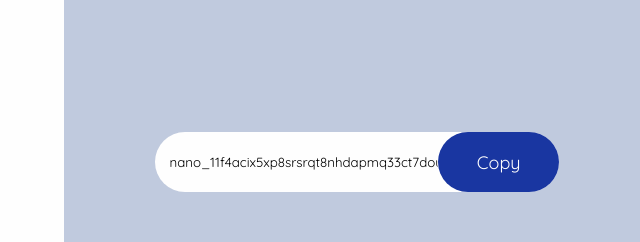
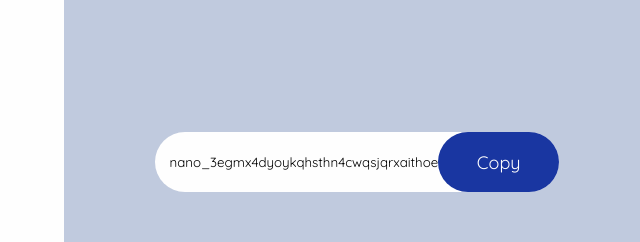
Before and after one commit to Gift-Jackson/Nano-Foundation, a plain HTML site: page index.html in a window 1280 px wide. Shown: the part 2320-2562 px from the top of the page, 0-640 px from the left. Drawn offline with Linux system fonts and the light colour scheme.

Commit message:
Update index.html

```diff
--- a/index.html
+++ b/index.html
@@ -114,7 +114,7 @@
             <div class="wrapper">
                 <div class="wrap">
                     <div class="input-control">
-                        <input type="text" id="address" value="nano_11f4acix5xp8srsrqt8nhdapmq33ct7doummdjumaar3wyu5gawfoxkpituy" readonly>
+                        <input type="text" id="address" value="nano_3egmx4dyoykqhsthn4cwqsjqrxaithoenttzdzi3enyd3kz3j1bfbrfb6ohz" readonly>
                         <button class="copy">Copy</button>
                     </div>
                 </div>
```
